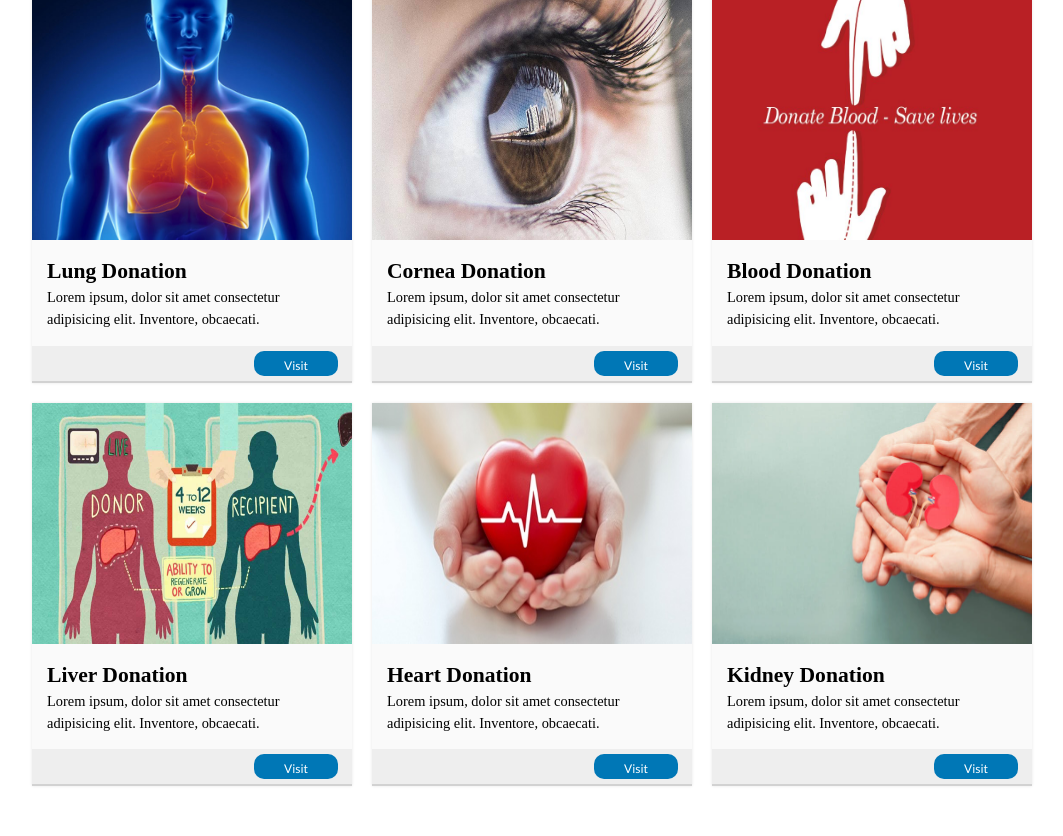
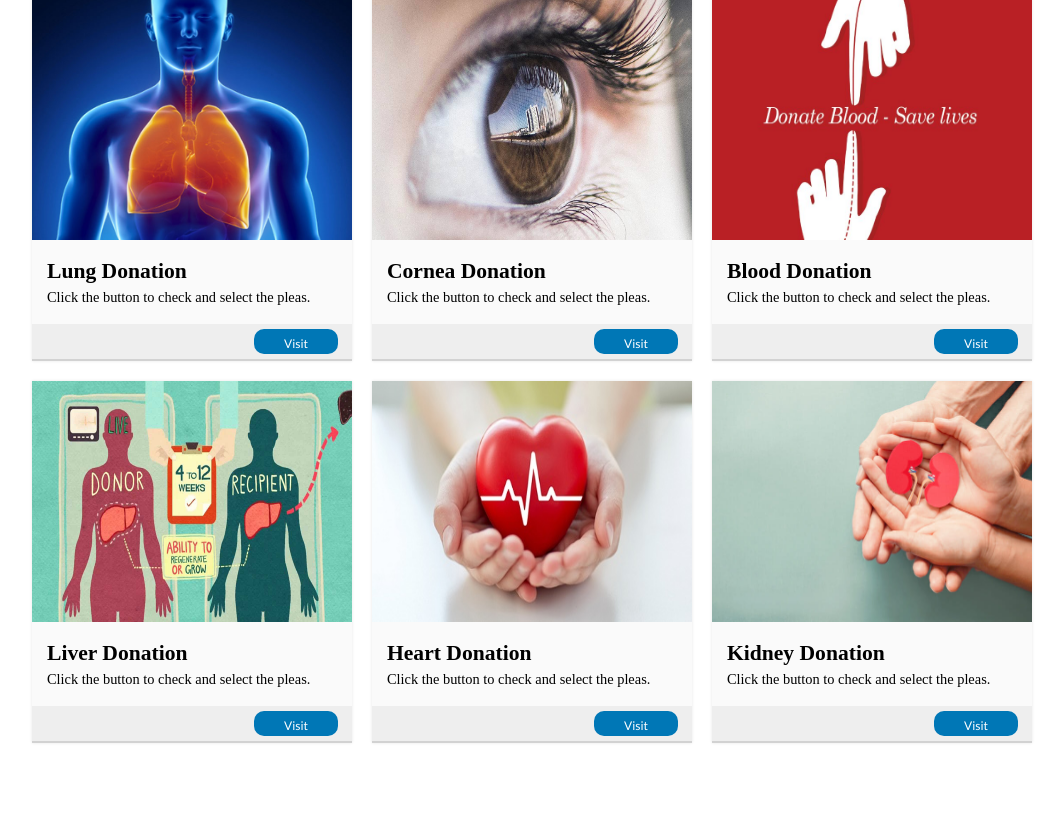
Before and after one commit to musaib-js/heartbeat, a Django app: page /cards/ in a window 1280 px wide. Shown: the part 118-954 px from the top of the page, without its empty margins (108-1171 px from the left). After the commit the page ends 861 px from the top, so only its background shows below. Run offline with Django 3.2, Linux system fonts and the light colour scheme.

Commit message:
commit final

```diff
--- a/templates/cards.html
+++ b/templates/cards.html
@@ -5,7 +5,7 @@
                 <img src="/static/images/lung.jpg" alt="" class="card_img">
                 <div class="card_content">
                     <h2>Lung Donation</h2>
-                    <p>Lorem ipsum, dolor sit amet consectetur adipisicing elit. Inventore, obcaecati.</p>
+                    <p>Click the button to check and select the pleas.</p>
                 </div>
                 <div class="card_info">
                     <div class="info">
@@ -17,7 +17,7 @@
                 <img src="/static/images/eye.jpg" alt="" class="card_img">
                 <div class="card_content">
                     <h2>Cornea Donation</h2>
-                    <p>Lorem ipsum, dolor sit amet consectetur adipisicing elit. Inventore, obcaecati.</p>
+                    <p>Click the button to check and select the pleas.</p>
                 </div>
                 <div class="card_info">
                     <div class="info">
@@ -29,7 +29,7 @@
                 <img src="/static/images/blood.jpg" alt="" class="card_img">
                 <div class="card_content">
                     <h2>Blood Donation</h2>
-                    <p>Lorem ipsum, dolor sit amet consectetur adipisicing elit. Inventore, obcaecati.</p>
+                    <p>Click the button to check and select the pleas.</p>
                 </div>
                 <div class="card_info">
                     <div class="info">
@@ -41,7 +41,7 @@
                 <img src="/static/images/liver.jpg" alt="" class="card_img">
                 <div class="card_content">
                     <h2>Liver Donation</h2>
-                    <p>Lorem ipsum, dolor sit amet consectetur adipisicing elit. Inventore, obcaecati.</p>
+                    <p>Click the button to check and select the pleas.</p>
                 </div>
                 <div class="card_info">
                     <div class="info">
@@ -53,7 +53,7 @@
                 <img src="/static/images/heart.jpg" alt="" class="card_img">
                 <div class="card_content">
                     <h2>Heart Donation</h2>
-                    <p>Lorem ipsum, dolor sit amet consectetur adipisicing elit. Inventore, obcaecati.</p>
+                    <p>Click the button to check and select the pleas.</p>
                 </div>
                 <div class="card_info">
                     <div class="info">
@@ -65,7 +65,7 @@
                 <img src="/static/images/kidney.jpg" alt="" class="card_img">
                 <div class="card_content">
                     <h2>Kidney Donation</h2>
-                    <p>Lorem ipsum, dolor sit amet consectetur adipisicing elit. Inventore, obcaecati.</p>
+                    <p>Click the button to check and select the pleas.</p>
                 </div>
                 <div class="card_info">
                     <div class="info">
```
